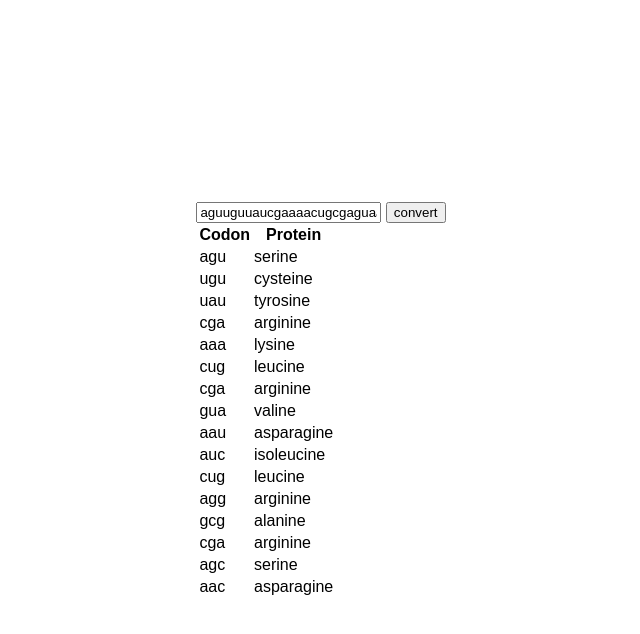
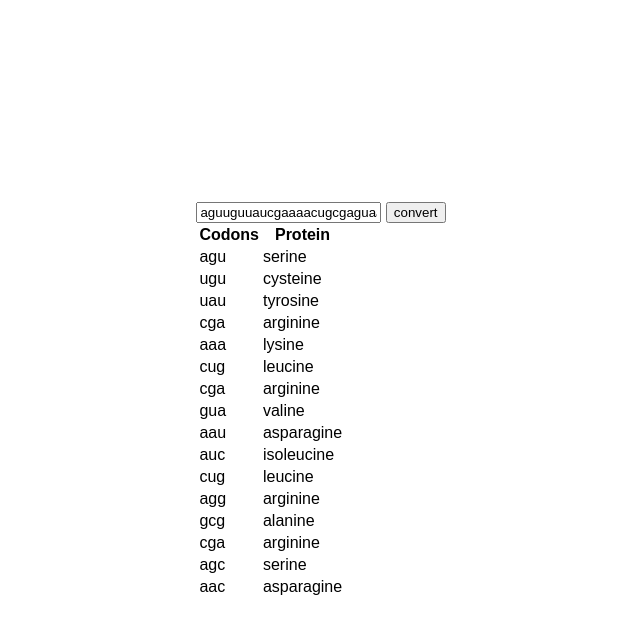
Before and after one commit to Paganiniana/Protein-Pipeline, a website built with Vite: page index.html in a window 1280 px wide. Both pictures are taken after a click on the button "convert". Shown: the whole page, without its empty margins (319-959 px from the left). Built offline with nearby package versions, Linux system fonts and the light colour scheme.

Commit message:
Rename table headers for accuracy

```diff
--- a/index.html
+++ b/index.html
@@ -15,7 +15,7 @@
           <table>
             <thead>
               <tr>
-                <th>Codon</th>
+                <th>Codons</th>
                 <th>Protein</th>
               </tr>
             </thead>
--- a/src/code.ts
+++ b/src/code.ts
@@ -137,7 +137,7 @@ function getNameByIndex(i:number):string {
  * @param {string} ns nucleotide sequence
  * @returns an array of [codon, protein]
  */
-export function nucleotideToProteinSequence(ns:string): string[][] {
+export function nucleotideToAminoAcidSequence(ns:string): string[][] {
     // 1. split into codons
     let codons = nucleotideToCodons(ns);
 
--- a/src/main.ts
+++ b/src/main.ts
@@ -1,6 +1,6 @@
 import './style.css'
 
-import { nucleotideToProteinSequence } from './code';
+import { nucleotideToAminoAcidSequence } from './code';
 
 const NUCLEOTIDE_SEQUENCE_A = "aguuguuaucgaaaacugcgaguaaauauccugagggcgcgaagcaacc";
 const NUCLEOTIDE_SEQUENCE_B = "aguuguaucgaaaacugcgaguaaauauccugagggcgcgaagcaacc";
@@ -15,7 +15,7 @@ const tbody = document.getElementById("output") as HTMLTableSectionElement;
 function fillTable() {
   let ns = input.value;
   /** @todo - error handling */
-  let res = nucleotideToProteinSequence(ns);
+  let res = nucleotideToAminoAcidSequence(ns);
 
   // clear table
   tbody.innerHTML = "";
```
